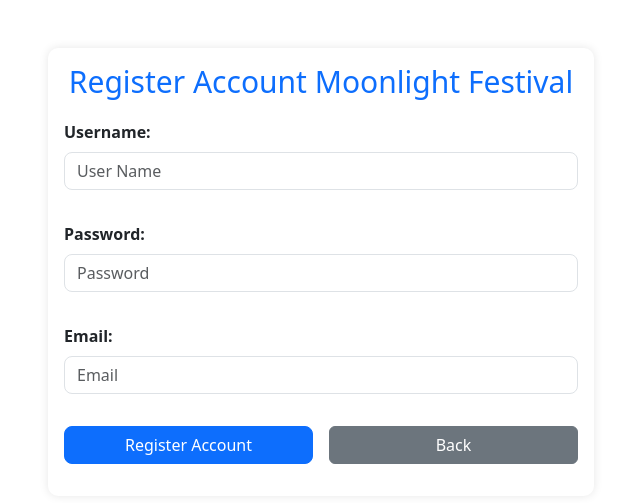
After one commit to tiendat3125/MoonlightFestival, a PHP site: page /moonlightfestival/register.php in a window 1280 px wide. The commit adds this page. Shown: the top 503 px of the page, without its empty margins (319-959 px from the left). Run offline with PHP 8.4, Linux system fonts and the light colour scheme.

Commit message:
đây là phần register, login, logout nhé ae
đây là phần register, login, logout nhé ae

```diff
--- a/index.php
+++ b/index.php
@@ -1 +1,4 @@
-//include header footer main
+<?php
+//include header & footer
+?>
+Đây là trang chủ
--- /dev/null
+++ b/logout.php
@@ -0,0 +1,5 @@
+<?php
+session_start();
+session_destroy();
+header("Location: index.php");
+?>
--- /dev/null
+++ b/register.php
@@ -0,0 +1,144 @@
+<?php
+require_once "./utils/config.php";
+
+$username = $password = $email = "";
+$usernameERR = $passwordERR = $emailERR = "";
+$success = false;
+
+if (isset($_POST['_submit'])) {
+    try {
+        if (empty($_POST['username'])) {
+            $usernameERR = "Username is required";
+        } else {
+            $username = sanitize($_POST['username']);
+        }
+
+        if (empty($_POST['password'])) {
+            $passwordERR = "Password is required";
+        } else {
+            $password = sanitize($_POST['password']);
+            $password_hashed = sha1($password);
+        }
+
+        if (empty($_POST['email'])) {
+            $emailERR = "Email is required";
+        } else {
+            $email = sanitize($_POST['email']);
+        }
+
+        $sqlstr = "SELECT * FROM users WHERE username = '$username'";
+        $result = $conn->query($sqlstr);
+
+        if ($result->num_rows > 0) {
+            echo '<div class="alert alert-danger">Username error duplicate!</div>';
+        } else {
+            $sqlstr = "INSERT INTO users(username, password, email) VALUES ('$username', '$password_hashed', '$email')";
+            $result = $conn->query($sqlstr);
+            if ($result) {
+                $success = true;
+            } else {
+                echo '<div class="alert alert-danger">Error !' . $conn->error . '</div>';
+            }
+        }
+    } catch (mysqli_sql_exception $e) {
+        echo '<div class="alert alert-danger">Có lỗi xảy ra, vui lòng kiểm tra lại cấu hình!</div>';
+    } catch (Exception $e) {
+        echo '<div class="alert alert-danger">' . $e->getMessage() . '</div>';
+    }
+}
+?>
+<!DOCTYPE html>
+<html lang="en">
+
+<head>
+    <meta charset="UTF-8">
+    <meta name="viewport" content="width=device-width, initial-scale=1.0">
+    <title>Register Account</title>
+    <link href="https://cdn.jsdelivr.net/npm/bootstrap@5.3.0/dist/css/bootstrap.min.css" rel="stylesheet">
+    <style>
+        .errors {
+            color: red;
+            padding-left: 20px;
+            font-size: 16px;
+        }
+
+        .card-title {
+            font-size: 30px;
+            text-align: center;
+            margin-bottom: 20px;
+            color: #0d6efd;
+        }
+
+        .form-label {
+            font-weight: bold;
+        }
+
+        .form-control {
+            border-radius: 8px;
+        }
+
+        .btn-primary {
+            width: 100%;
+            border-radius: 8px;
+        }
+
+        .card {
+            border: none;
+            border-radius: 10px;
+            box-shadow: 0px 0px 10px rgba(0, 0, 0, 0.1);
+        }
+        .custom-btn {
+            width: 100%;
+        }
+    </style>
+</head>
+
+<body>
+    <div class="container my-5">
+        <div class="row justify-content-center">
+            <div class="col-md-6">
+                <div class="card">
+                    <div class="card-body">
+                        <h5 class="card-title">Register Account Moonlight Festival</h5>
+                        <form action="" method="POST">
+                            <div class="mb-2">
+                                <label class="form-label" for="username">Username: </label>
+                                <input class="form-control" type="text" name="username" placeholder="User Name" id="username">
+                                <span class="errors"><?php echo $usernameERR ?></span>
+                            </div>
+
+                            <div class="mb-2">
+                                <label class="form-label" for="password">Password: </label>
+                                <input class="form-control" type="text" name="password" placeholder="Password" id="password">
+                                <span class="errors"><?php echo $passwordERR; ?></span>
+                            </div>
+
+                            <div class="mb-2">
+                                <label class="form-label" for="email">Email: </label>
+                                <input class="form-control" type="email" name="email" placeholder="Email" id="email">
+                                <span class="errors"><?php echo $emailERR; ?></span>
+                            </div>
+
+                            <div class="d-flex justify-content-center mb-3">
+                                <button class="btn btn-primary custom-btn" type="submit" name="_submit">Register Account</button>
+                                <div class="mx-2"></div>
+                                <button id="backButton" type="button" class="btn btn-secondary custom-btn">Back</button>
+                            </div>
+
+                            <script>
+                                document.getElementById("backButton").addEventListener("click", function() {
+                                    window.location.href = "./index.php";
+                                });
+                            </script>
+
+                            <?php if ($success) echo '<div class="alert alert-success mt-3">Successfully</div>'  ?>
+                        </form>
+                    </div>
+                </div>
+            </div>
+        </div>
+    </div>
+
+</body>
+
+</html>
--- a/utils/config.php
+++ b/utils/config.php
@@ -0,0 +1,12 @@
+<?php
+require_once "tools.php";
+
+define("DB_SERVER", "localhost");
+define("DB_USERNAME", "root");
+define("DB_PASSWORD", "");
+define("DB_NAME", "moonlightfestival");
+
+define("BASE_URL", "http://localhost/moonlightfestival");
+
+$conn = new mysqli(DB_SERVER, DB_USERNAME, DB_PASSWORD, DB_NAME);
+?>
--- a/utils/tools.php
+++ b/utils/tools.php
@@ -0,0 +1,10 @@
+<?php
+function dd($data){
+    echo "<pre>";
+    var_dump($data);
+    echo "</pre>";
+}
+
+function sanitize ($data){
+    return htmlspecialchars(strip_tags(trim($data)));
+}
```
Also changed, not shown: login.php (added, +123 -0 lines).
